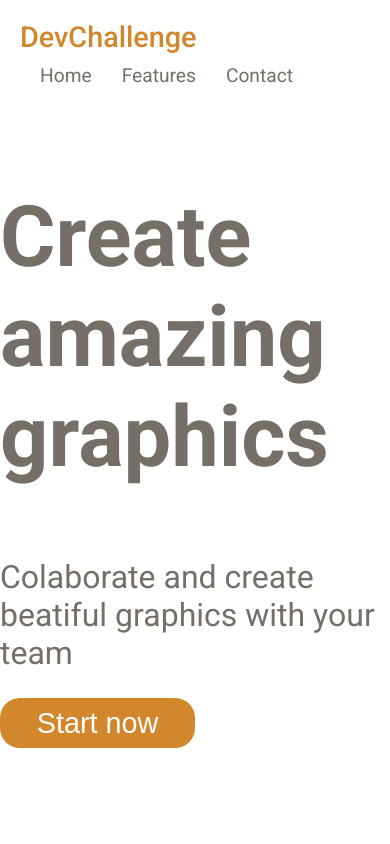
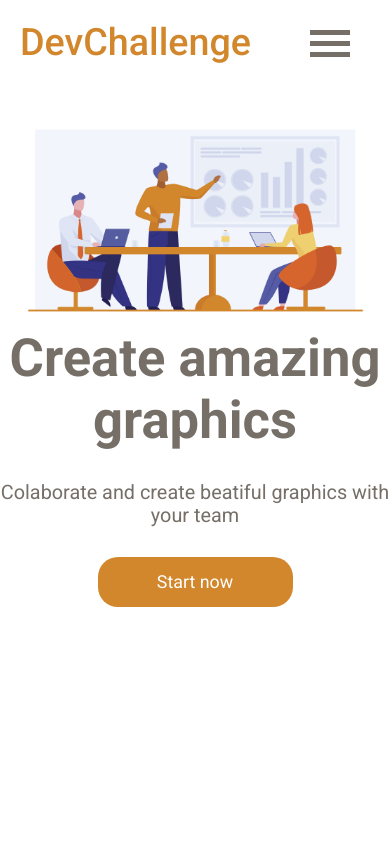
Before and after one commit to kamum/AmazingGraph, a plain HTML site: page index.html in a window 390 px wide. Shown: the top 844 px of the page. Drawn offline with Linux system fonts and the light colour scheme.

Commit message:
Mobile version done

```diff
--- a/css/style.css
+++ b/css/style.css
@@ -1,9 +1,23 @@
-body, ul, li, p {
-    margin: 0px;
-    padding: 0px;
+* {
+    box-sizing: border-box;
+    margin: 0;
+    padding: 0;
+    outline: 0;
     list-style: none;
-    font-size: 1.2rem;
     font-family: 'Roboto', sans-serif;
+}
+html {
+    font-size: 62,5%;
+}
+html,
+body {
+  height: 100vh;
+  text-rendering: optimizelegibility;
+  -webkit-font-smoothing: antialiased;
+}
+body {
+    width: 100vw;
+    font-size: 1.6rem;
 }
 /*MENU*/
 a {
@@ -16,12 +30,15 @@ a {
     font-weight: 500;
 }
 
-.header {
+#container {
     display: flex;
     flex-wrap: wrap;
+    align-items: center;
     justify-content: space-between;
-    align-items: center;
     padding: 20px;
+    width: 100%;
+    max-width: 1200px;
+    margin: auto;
 }
 .menu {
     display: flex;
@@ -37,17 +54,19 @@ a {
 img {
     max-width: 120%;
     display: block;
-    margin-top: 92px;
+    margin-top: 5px;
     margin-left: -4.5rem;
 }
 .flex{
     display: flex;
     flex-wrap: wrap;
+    width: 100%;
     max-width: 1200px;
-    margin: 0 auto;
+    margin: auto;
+    margin-top: 30px;
 }
 .flex > div {
-    flex: 1 1 200px;
+    flex: 1 1 400px;
 }
 #box-text h1 {
     font-size: 5.3rem;
@@ -57,6 +76,7 @@ img {
     font-size: 2rem;
     color: #766F68;
     font-weight: 400;
+    margin: 30px 0 0 0;
 }
 #box-text button {
     color: #fff;
@@ -67,6 +87,7 @@ img {
     border-radius: 20px;
     height: 50px;
     width: 50%;
+    margin: 30px 0 0 0;
     border: none;
     text-decoration: none;
     display: inline-block;
@@ -77,3 +98,86 @@ img {
 #box-image {
     z-index: -1;
 }
+
+/*MEDIA QUERIES*/
+@media (max-width: 1195px){
+    html {
+        font-size: 62%;
+    }
+
+    img {
+        max-width: 90%;
+        margin: 0 auto;
+    }
+    .flex > div {
+        text-align: center;
+    }
+}
+@media (max-width: 799px) {
+    #logo {
+        font-size: 3.8rem;
+    }
+    #box-image{
+       order: -1;
+   }
+
+}
+@media (max-width: 640px) {
+    nav {
+        display: none;
+    }
+    .one,
+    .two,
+    .three {
+        background-color: #766F68;
+        height: 5px;
+        width: 100%;
+        margin: 6px auto;
+        transition-duration:0.3s ;
+    }
+    .menu-toggle {
+        width: 40px;
+        height: 30px;
+        margin-right: 20px;
+    }
+    /* FULL SCREEN*/
+    .menu-section.on {
+        position: absolute;
+        top: 0;
+        left: 0;
+        background-color: #fff;
+        width: 100vw;
+        height: 100vh;
+        z-index: 10;
+        display: flex;
+        justify-content: center;
+        align-items: center;
+    }
+    .menu-section.on nav {
+        display: block;
+    }
+    .menu-section.on .menu-toggle {
+        position: absolute;
+        right: 20px;
+        top: 15px;
+    }
+    .menu-section.on .menu-toggle .one {
+        transform: rotate(45deg) translate(7px, 7px);
+    }
+    .menu-section.on .menu-toggle .two {
+        opacity: 0;
+    }
+    .menu-section.on .menu-toggle .three {
+        transform: rotate(-45deg) translate(8px, -9px);
+    }
+    .menu-section.on nav ul {
+        text-align: center;
+        display: block;
+    }
+    .menu-section.on nav ul a {
+        transition-duration: 0.5s;
+        font-size: 3rem;
+        line-height: 4rem;
+        display: block;
+    }
+}
--- a/index.html
+++ b/index.html
@@ -12,7 +12,14 @@
 </head>
 <body>
     <header class="header">
+        <div id="container">
             <a id="logo" href="/">DevChallenge</a>
+            <div class="menu-section">
+                <div class="menu-toggle">
+                    <div class="one"></div>
+                    <div class="two"></div>
+                    <div class="three"></div>
+                </div>
                 <nav>
                     <ul class="menu">
                         <li><a href="">Home</a></li>
@@ -20,8 +27,10 @@
                         <li><a href="">Contact</a></li>
                     </ul>
                 </nav>
+            </div>
+        </div>
     </header>
-    <section class="flex">
+    <main class="flex">
         <div id="box-text">
             <h1>Create amazing graphics</h1>
             <h2>Colaborate and create beatiful graphics with your team</h2>
@@ -30,6 +39,8 @@
         <div id="box-image">
             <img src="./assets/team.jpg" alt="Amazing graphics">
         </div>
-    </section>
+    </main>
+
+    <script src="/scripts/scripts.js"></script>
 </body>
 </html>
--- /dev/null
+++ b/scripts/scripts.js
@@ -0,0 +1,15 @@
+//RESPONSIVE MENU
+let show = true;
+const menuSection = document.querySelector(".menu-section")
+const menuToggle = document.querySelector(".menu-toggle")
+
+// WHEN I CLICK
+menuToggle.addEventListener("click", () => {
+
+   //BLOCK THE SCREEN
+    document.body.style.overflow = show ? "hidden" : "initial"
+
+    //ADDING CLASS "ON" IN "MENU-SECTION"
+    menuSection.classList.toggle("on", show)
+    show = !show;
+})
```
Lines whose indentation alone changed are shown as unchanged.
